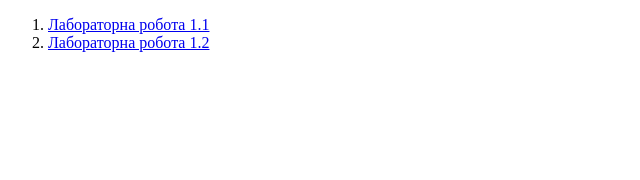
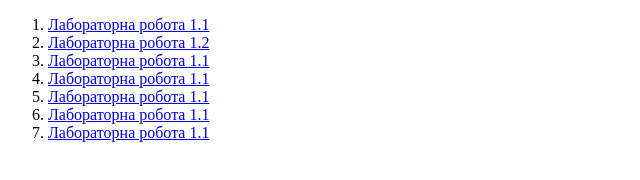
Before and after one commit to Kanory784/HTML-and-CSS, a plain HTML site: page index.html in a window 1280 px wide. Shown: the whole page, without its empty margins (0-640 px from the left). Drawn offline with Linux system fonts and the light colour scheme.

Commit message:
Update index.html

```diff
--- a/index.html
+++ b/index.html
@@ -4,10 +4,25 @@
   <body>
     <ol>
       <li>
-        <a href="Lab1.html">Лабораторна робота 1.1</a>
+        <a href="Lab1.1.html">Лабораторна робота 1.1</a>
       </li>
       <li>
-        <a href="Lab2.html">Лабораторна робота 1.2</a>
+        <a href="Lab1.2.html">Лабораторна робота 1.2</a>
+      </li>
+      <li>
+        <a href="Lab1.3.html">Лабораторна робота 1.1</a>
+      </li>
+      <li>
+        <a href="Lab2.html">Лабораторна робота 1.1</a>
+      </li>
+      <li>
+        <a href="Lab3.html">Лабораторна робота 1.1</a>
+      </li>
+      <li>
+        <a href="Lab4.html">Лабораторна робота 1.1</a>
+      </li>
+      <li>
+        <a href="Lab5.html">Лабораторна робота 1.1</a>
       </li>
 
     </ol>
```
